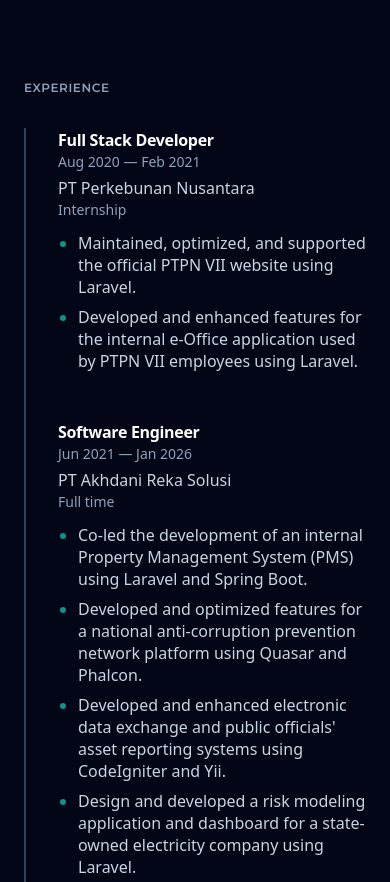
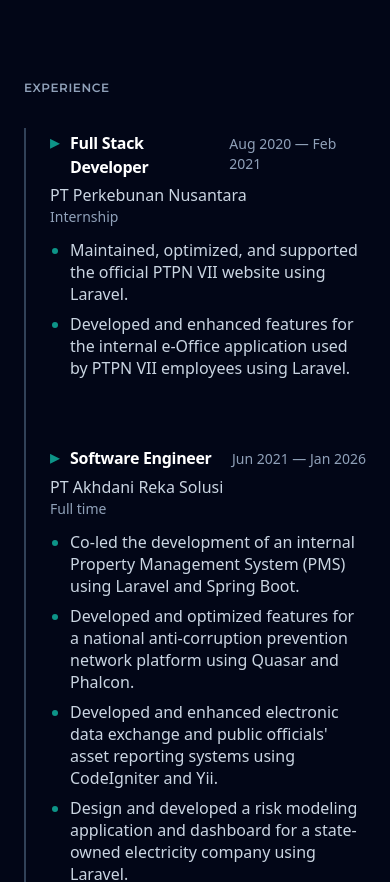
Before and after one commit to hardiansyahid/hardiansyah, a Next.js app: page / in a window 390 px wide. Shown: the part 1120-2002 px from the top of the page. Built offline with nearby package versions, Linux system fonts and the light colour scheme.

Commit message:
Replace absolute dot with static inline icon marker for stable responsive timeline

```diff
--- a/src/app/page.tsx
+++ b/src/app/page.tsx
@@ -252,16 +252,17 @@
         <section id="experience">
           <FadeInSection>
             <SectionHeading>Experience</SectionHeading>
-            <div className="space-y-12 border-l-2 border-slate-700 pl-0 sm:pl-8">
+            <div className="space-y-16 border-l-2 border-slate-700 pl-6 sm:pl-8">
               {jobs.map((job) => (
-                <div
-                  key={`${job.title}-${job.company}`}
-                  className="relative pl-8 sm:pl-0"
-                >
-                  <span className="absolute left-[-14px] top-1 hidden h-4 w-4 rounded-full border-2 border-white bg-accent shadow sm:block" />
-                  <div className="mb-1 flex flex-col sm:flex-row sm:items-baseline sm:justify-between">
+                <article key={`${job.title}-${job.company}`} className="relative">
+                  <div className="mb-1 flex items-baseline gap-2.5">
+                    <span className="text-xl text-accent" aria-hidden>
+                      ▸
+                    </span>
                     <h4 className="font-semibold text-white">{job.title}</h4>
-                    <time className="text-sm text-slate-400">{job.period}</time>
+                    <time className="ml-auto text-sm text-slate-400">
+                      {job.period}
+                    </time>
                   </div>
                   <p className="text-slate-300">{job.company}</p>
                   {job.location && (
@@ -274,7 +275,7 @@
                       </li>
                     ))}
                   </ul>
-                </div>
+                </article>
               ))}
             </div>
           </FadeInSection>
```
